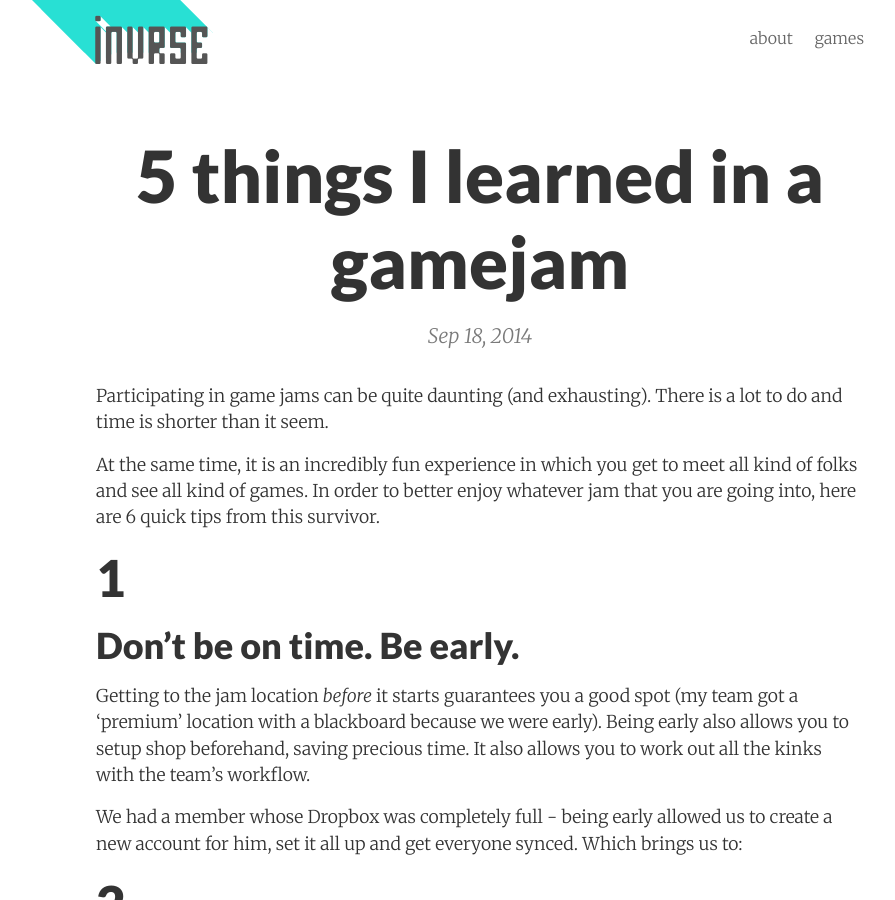
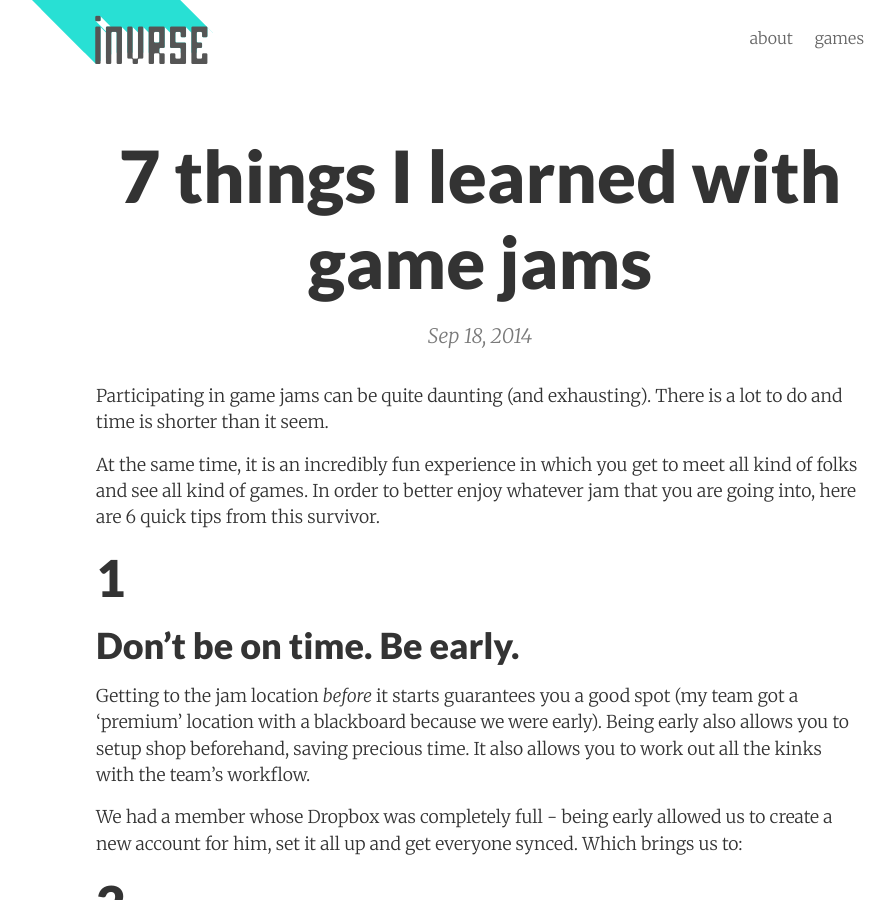
Before and after one commit to ThaisRobba/invrse, a Jekyll site: the page built from _posts/2014-09-18-5-things-I-learned-in-a-gamejam.md, in a window 1280 px wide and 900 px high. Shown: the whole window, without its empty margins (160-1055 px from the left). Built offline with Jekyll 4.4.1, drawn with Linux system fonts in a browser that asks for light colours; comment, search, counter and statistics services are not loaded.

Commit message:
first post & cleanup

```diff
--- a/_posts/2014-09-18-5-things-I-learned-in-a-gamejam.md
+++ b/_posts/2014-09-18-5-things-I-learned-in-a-gamejam.md
@@ -1,6 +1,6 @@
 ---
 layout:     post
-title:      5 things I learned in a gamejam
+title:      7 things I learned with game jams
 date:       2014-09-18 20:00:00
 categories: gamejam
 comments:   true
```
